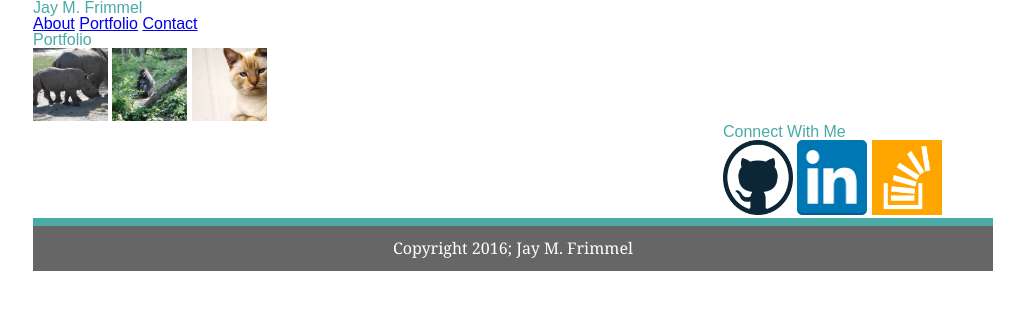
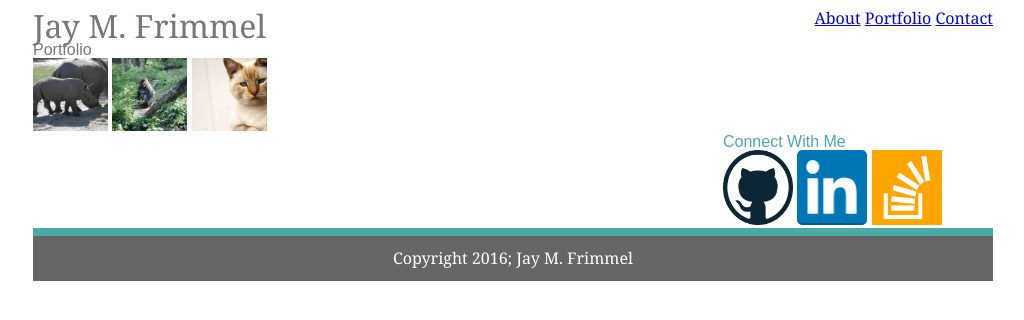
Before and after one commit to JayMFrimmel/Basic-Portfolio-1, a plain HTML site: page portfolio.html in a window 1280 px wide. Shown: the whole page, without its empty margins (127-1151 px from the left). Drawn offline with Linux system fonts and the light colour scheme.

Commit message:
added code to css

```diff
--- a/assets/css/style.css
+++ b/assets/css/style.css
@@ -4,8 +4,28 @@ body {
 	font-family: Arial, 'Helvetica Neue', Helvetica, sans-serif;
 	color: #777777;
 }
-h1, h3 {
+h3 {
 	color: #4aaaa5;
+}
+header {
+	background-color: #ffffff;
+	border-bottom: 5px #dddddd;
+	font-family: Georgia, 'Times New Roman', Times, serif;
+	margin: auto;
+	padding-top: 10px;
+	padding-bottom: 10px;
+}
+.name {
+	font-size: 2em;
+	/*
+	color: white;
+	background-color: #4aaaa5;
+	width: 150px;
+	*/
+	float: left;
+}
+nav {
+	 float: right;
 }
 .container {
 	width: 650px;
--- a/portfolio.html
+++ b/portfolio.html
@@ -22,7 +22,8 @@
 			</div>
 		</nav>
 	</header>
-
+	<div style="clear: both;">
+		</div>
 	<!-- main section for all pages and has aside part -->
 	<section>
 		<div id="container">
```
